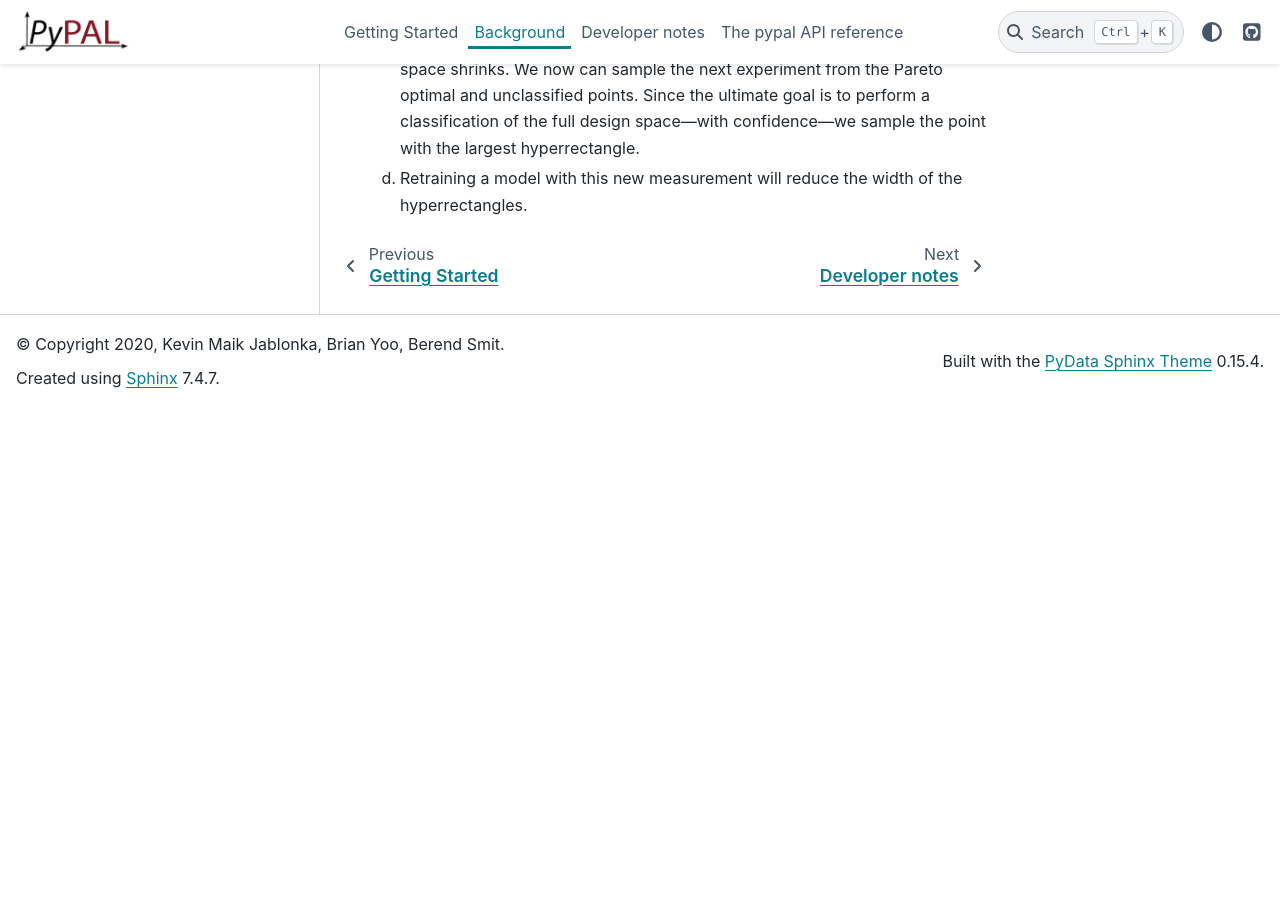
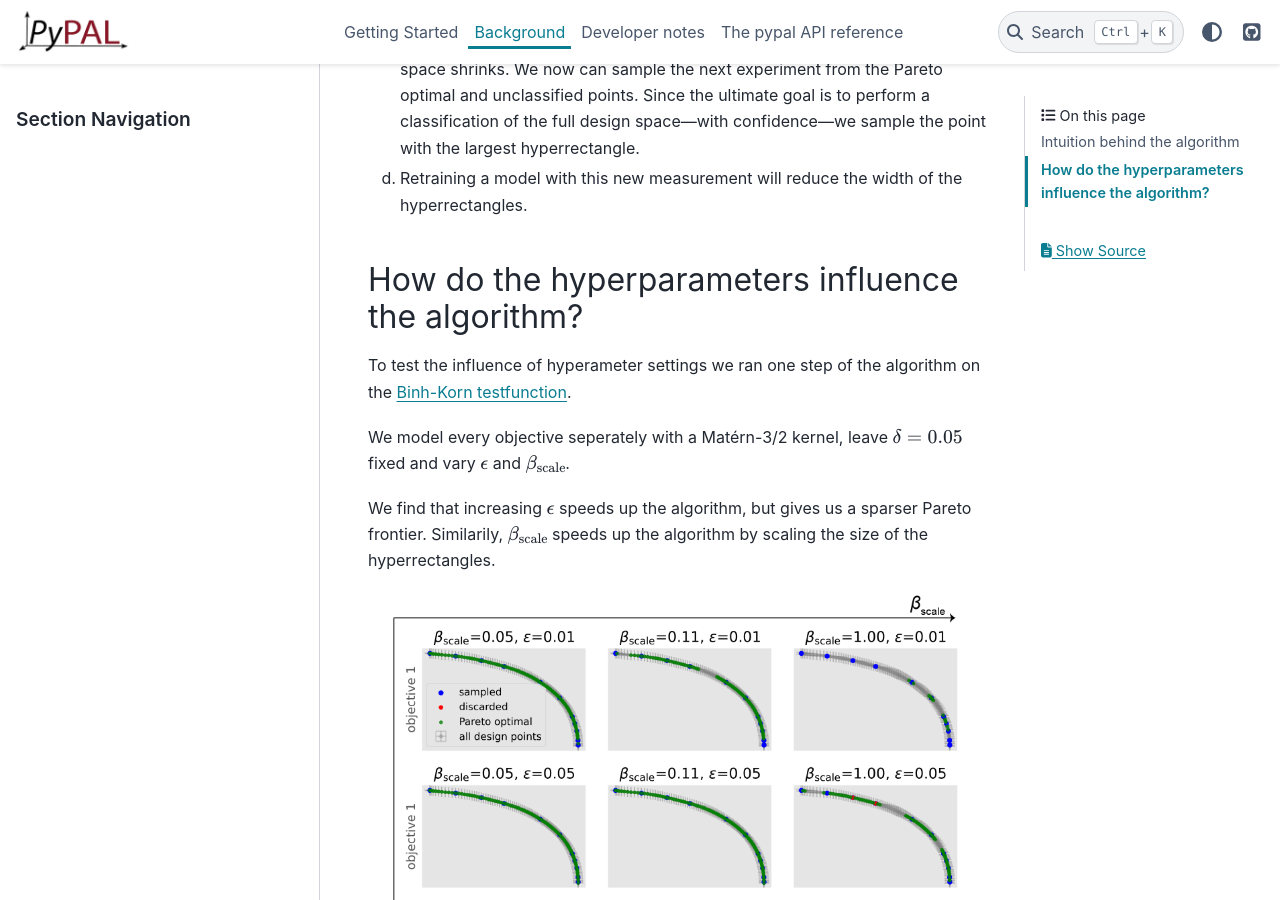
Before and after one commit to kjappelbaum/pyepal, a Sphinx documentation site: the page built from docs/background.rst, in a window 1280 px wide and 900 px high, scrolled down 1403 px. Built offline with Sphinx 7.4.7 and the PyData theme 0.15.4, drawn with Linux system fonts in a browser that asks for light colours; before the commit the page ends 1810 px from its top, so only the background shows below that.

Commit message:
docs: added some first dicussion about the hyperparameters

```diff
--- a/docs/background.rst
+++ b/docs/background.rst
@@ -37,3 +37,20 @@ b. Using those points, we can use the Pareto dominance relation to classify poin
 c. Since in step b we discard many points (with confidence) the effective design space shrinks. We now can sample the next experiment from the Pareto optimal and unclassified points. Since the ultimate goal is to perform a classification of the full design space—with confidence—we sample the point with the largest hyperrectangle.
 
 d. Retraining a model with this new measurement will reduce the width of the hyperrectangles.
+
+
+How do the hyperparameters influence the algorithm?
+-----------------------------------------------------
+
+To test the influence of hyperameter settings we ran one step of the algorithm
+on the `Binh-Korn testfunction <https://en.wikipedia.org/wiki/Test_functions_for_optimization#Test_functions_for_multi-objective_optimization>`_.
+
+We model every objective seperately with a Matérn-3/2 kernel, leave :math:`\delta=0.05` fixed
+and vary :math:`\epsilon` and :math:`\beta_\mathrm{scale}`.
+
+We find that increasing :math:`\epsilon` speeds up the algorithm, but gives us a sparser Pareto frontier.
+Similarily, :math:`\beta_\mathrm{scale}` speeds up the algorithm by scaling the size of the hyperrectangles.
+
+.. image::  _static/hyperparameter_illustration_delta_001.png
+  :width: 600
+  :alt: Influence of hyperparameter settings on the PAL algorithm.
```
Also changed, not shown: docs/_static/hyperparameter_illustration_delta_001.png (added), docs/_static/jointplot_example.png, 17 other files.
